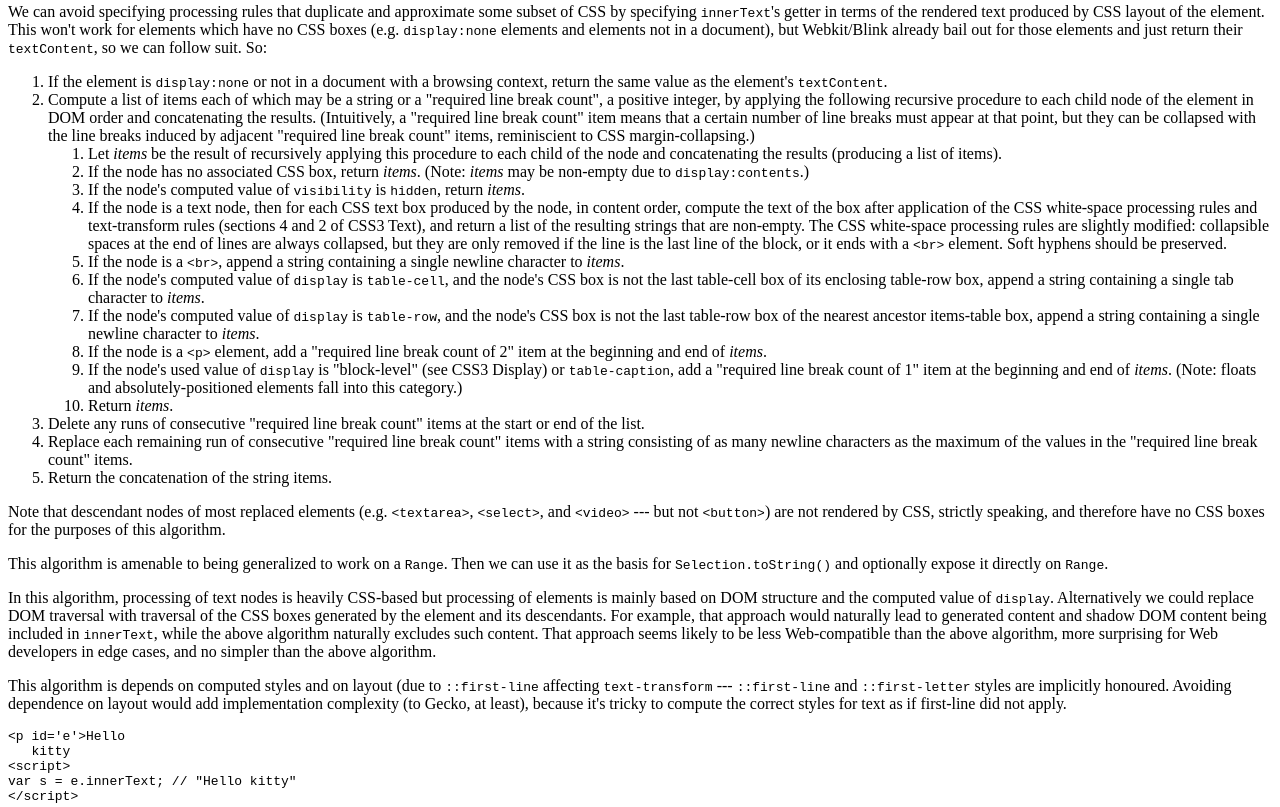
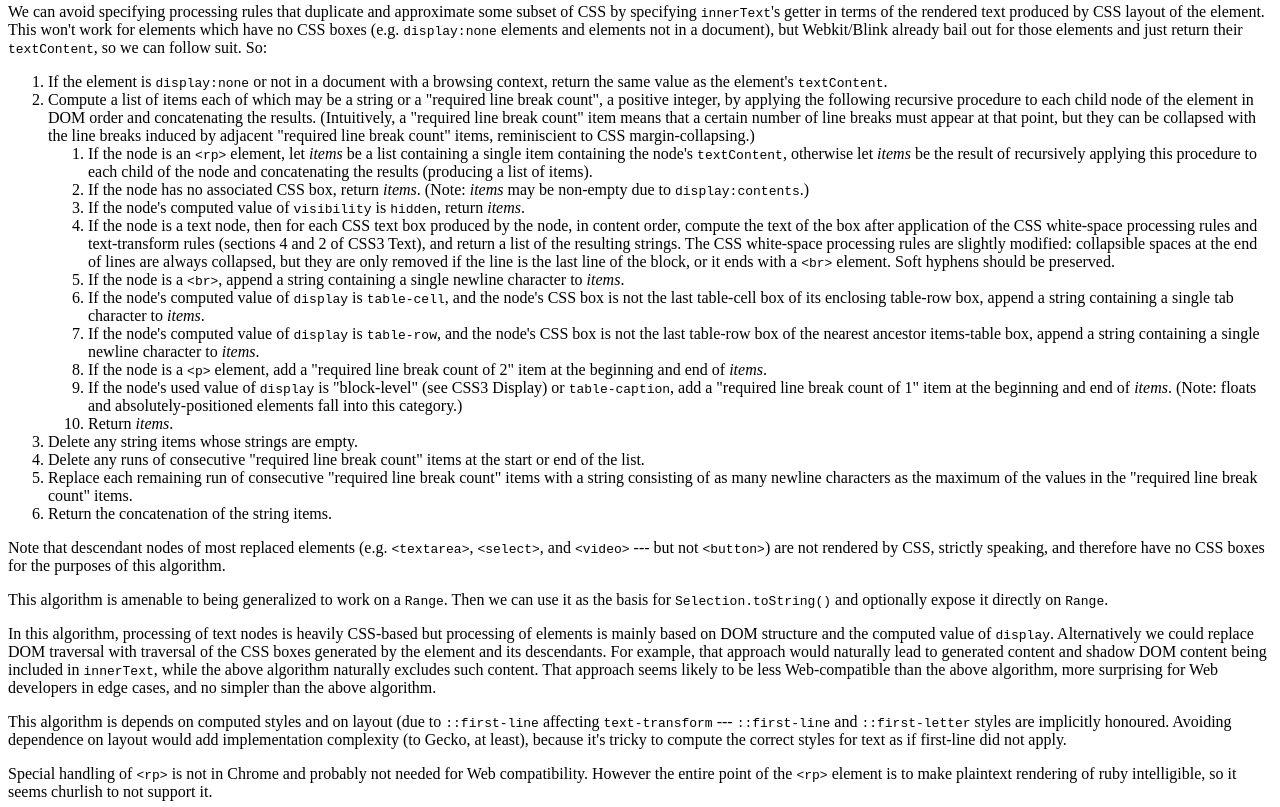
Before and after one commit to rocallahan/innerText-spec, a plain HTML site: page index.html in a window 1280 px wide. Shown: the part 794-1601 px from the top of the page. Drawn offline with Linux system fonts and the light colour scheme.

Commit message:
Support <rp> and test that shadow DOM is ignored

```diff
--- a/index.html
+++ b/index.html
@@ -118,7 +118,9 @@ var s = e.innerHTML; // "Hello&lt;br&gt;kitty"
         number of line breaks must appear at that point, but they can be collapsed with the line breaks induced
         by adjacent "required line break count" items, reminiscient to CSS margin-collapsing.)
           <ol>
-          <li>Let <em>items</em> be the result of recursively applying this procedure to each
+          <li>If the node is an <code>&lt;rp&gt;</code> element, let <em>items</em> be
+          a list containing a single item containing the node's <code>textContent</code>,
+          otherwise let <em>items</em> be the result of recursively applying this procedure to each
           child of the node and concatenating the results (producing a list of items).
           <li>If the node has no associated CSS box, return <em>items</em>. (Note:
           <em>items</em> may be non-empty due to <code>display:contents</code>.)
@@ -127,7 +129,7 @@ var s = e.innerHTML; // "Hello&lt;br&gt;kitty"
           <li>If the node is a text node, then for each CSS text box produced by the node,
           in content order, compute the text of the box after application of the CSS white-space
           processing rules and text-transform rules (sections 4 and 2 of CSS3 Text), and
-          return a list of the resulting strings that are non-empty. The CSS white-space
+          return a list of the resulting strings. The CSS white-space
           processing rules are slightly modified: collapsible spaces at the end of lines
           are always collapsed, but they are only removed if the line is the last line of the block, or it ends with a
           <code>&lt;br&gt;</code> element. Soft hyphens should be preserved.
@@ -147,6 +149,7 @@ var s = e.innerHTML; // "Hello&lt;br&gt;kitty"
           fall into this category.)
           <li>Return <em>items</em>.
           </ol>
+        <li>Delete any string items whose strings are empty.
         <li>Delete any runs of consecutive "required line break count" items at the
         start or end of the list.
         <li>Replace each remaining run of consecutive "required line break count" items with a string
@@ -175,6 +178,9 @@ var s = e.innerHTML; // "Hello&lt;br&gt;kitty"
       styles are implicitly honoured. Avoiding dependence on layout would add implementation
       complexity (to Gecko, at least), because it's tricky to compute the correct styles
       for text as if first-line did not apply.
+      <p>Special handling of <code>&lt;rp&gt;</code> is not in Chrome and probably not needed
+      for Web compatibility. However the entire point of the <code>&lt;rp&gt;</code> element is
+      to make plaintext rendering of ruby intelligible, so it seems churlish to not support it.
       <p><pre class="example highlight">&lt;p id='e'&gt;Hello
    kitty
 &lt;script&gt;
```
Also changed, not shown: getter-tests.html (+7 -0 lines), tests/getter-tests.js (+16 -0 lines), tests/getter.html (+7 -0 lines).
